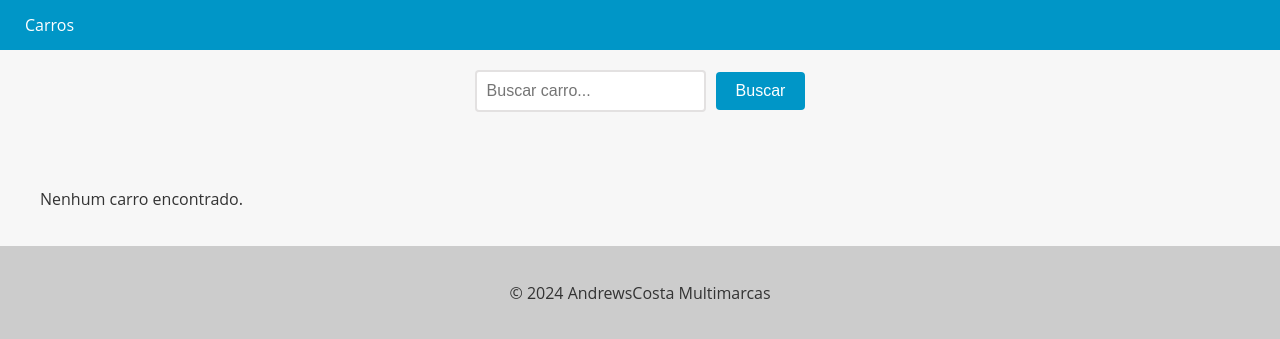
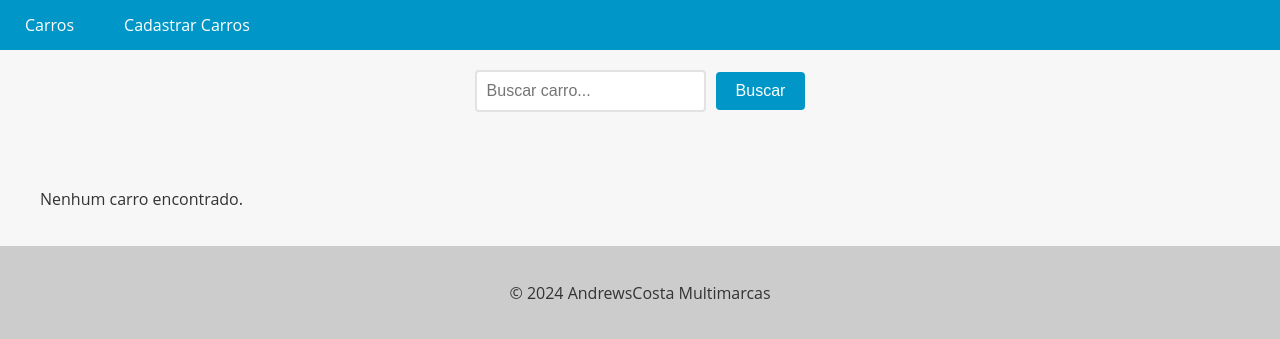
Before and after one commit to Andrewsrj/django-master-carros, a Django app: page /cars/ in a window 1280 px wide. Shown: the top 339 px of the page. Run offline with Django 5.2, Linux system fonts and the light colour scheme; data that the repository does not hold is empty.

Commit message:
feat(style): Menu para cadastrar carros

```diff
--- a/app/templates/base.html
+++ b/app/templates/base.html
@@ -74,6 +74,7 @@
     <nav>
       <ul>
         <li><a href="{% url 'cars_list' %}">Carros</a></li>
+        <li><a href="{% url 'new_car' %}">Cadastrar Carros</a></li>
       </ul>
     </nav>
   </header>
```
